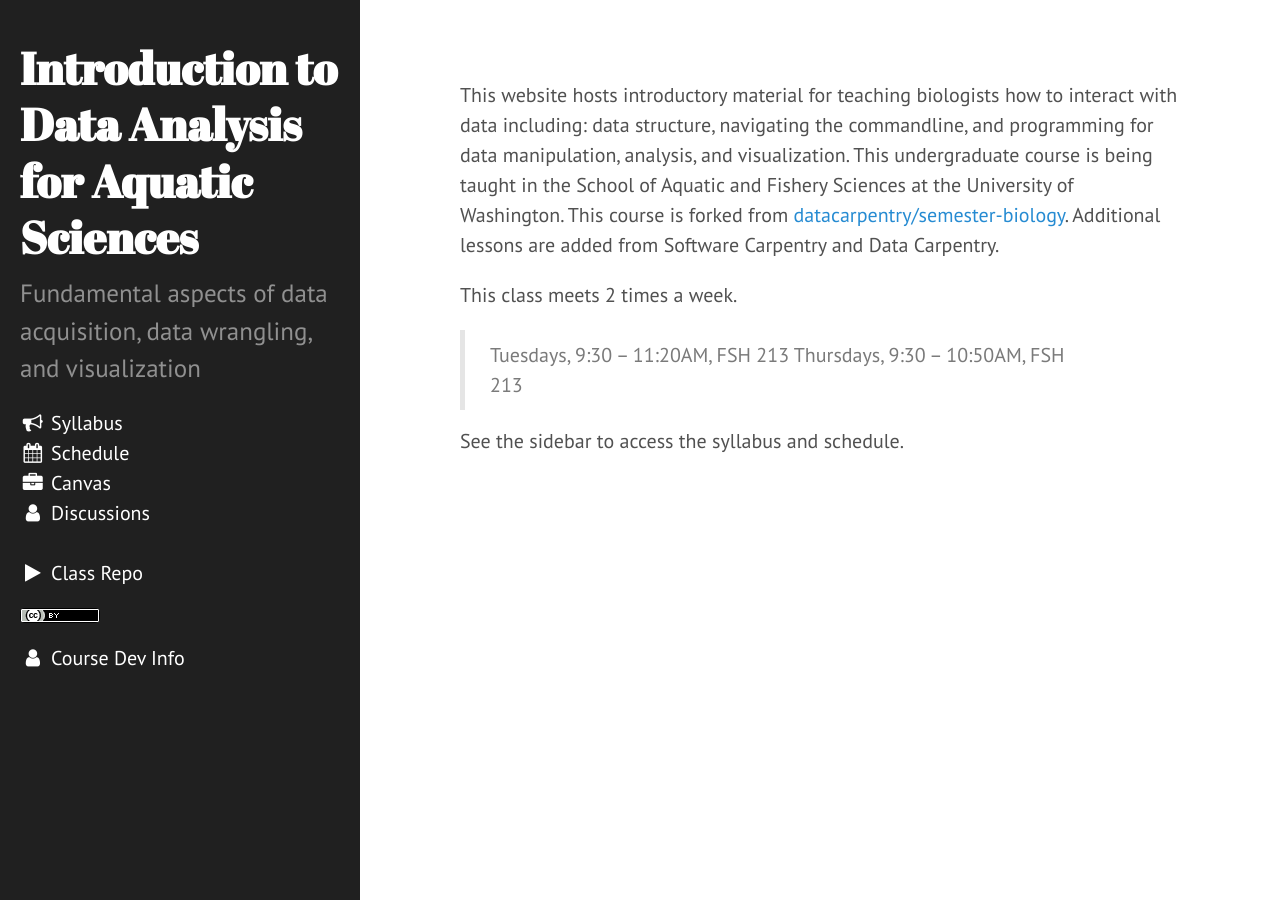
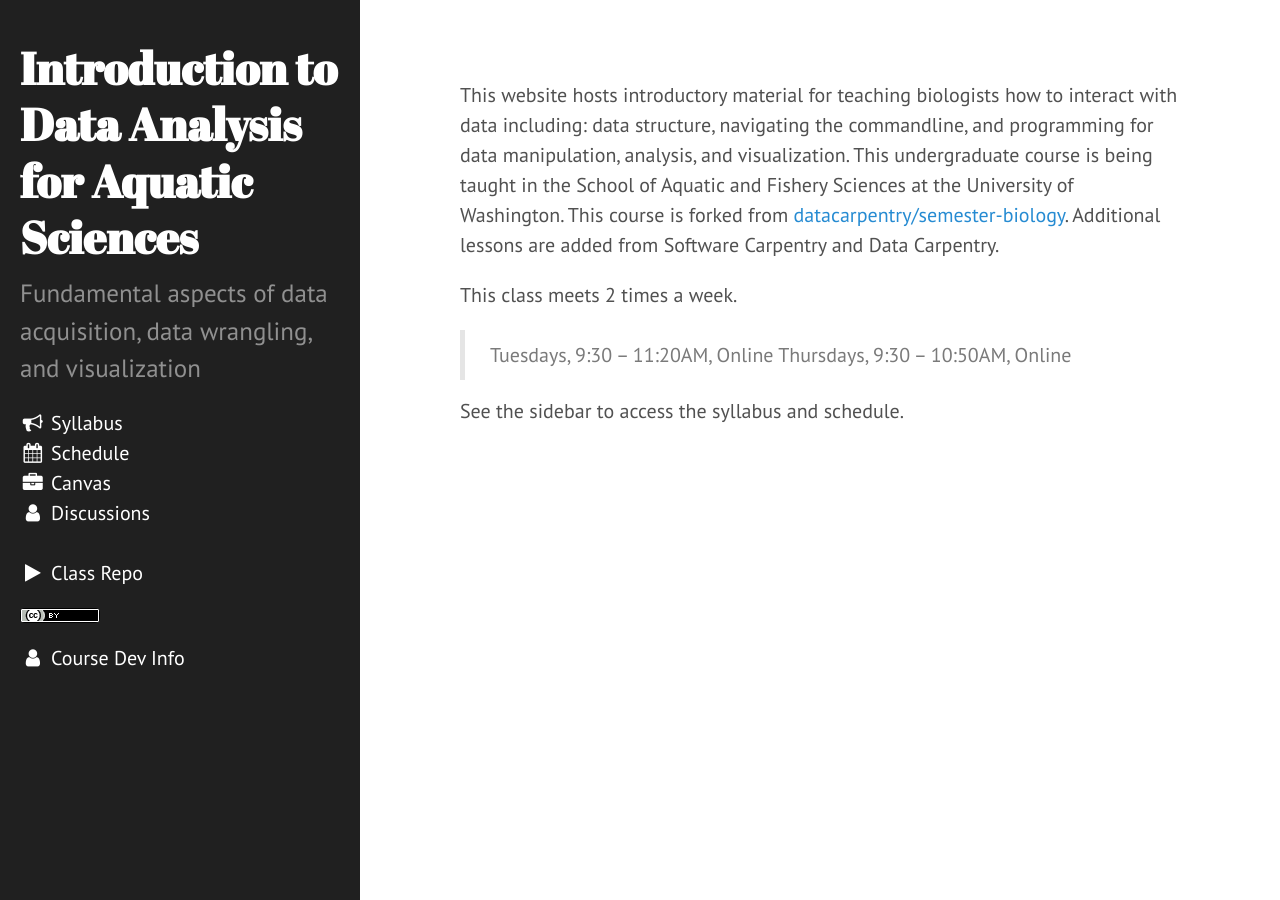
Before and after one commit to sr320/course-fish274-2020, a Jekyll site: the page built from index.md, in a window 1280 px wide. Built offline with Jekyll 4.4.1, drawn with Linux system fonts in a browser that asks for light colours; nearby versions of some CDN libraries.

Commit message:
ch online

```diff
--- a/index.md
+++ b/index.md
@@ -7,7 +7,7 @@ interact with data including: data structure, navigating the commandline, and pr
 Additional lessons are added from Software Carpentry and Data Carpentry.
 
 This class meets 2 times a week.
->Tuesdays, 9:30 – 11:20AM, FSH 213
->Thursdays, 9:30 – 10:50AM, FSH 213
+>Tuesdays, 9:30 – 11:20AM, Online
+>Thursdays, 9:30 – 10:50AM, Online
 
 See the sidebar to access the syllabus and schedule.
```
